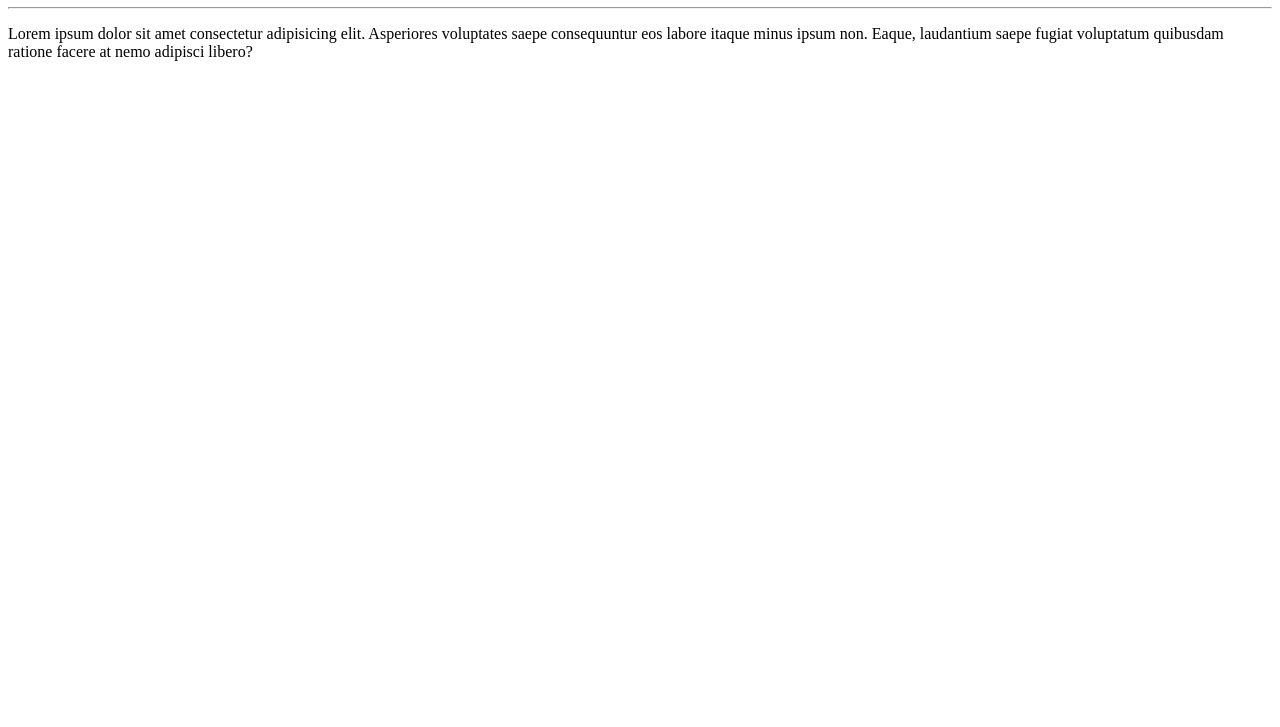
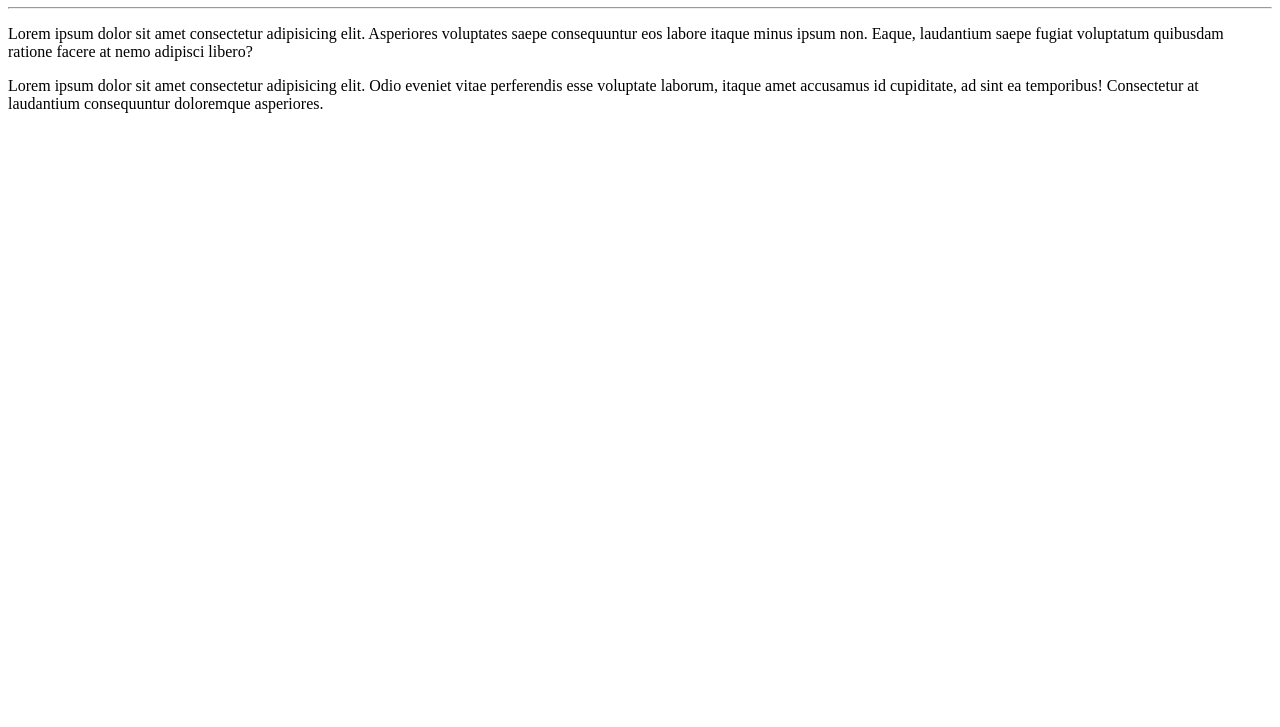
Before and after one commit to Marconi-Nascimento/inicio, a plain HTML site: page site exemplo/index.html in a window 1280 px wide. Shown: the part 73-800 px from the top of the page. Drawn offline with Linux system fonts and the light colour scheme.

Commit message:
adicionei um parágrafo

```diff
--- a/site exemplo/index.html
+++ b/site exemplo/index.html
@@ -9,5 +9,6 @@
     <h1>Olá, mundo!</h1>
     <hr>
     <p>Lorem ipsum dolor sit amet consectetur adipisicing elit. Asperiores voluptates saepe consequuntur eos labore itaque minus ipsum non. Eaque, laudantium saepe fugiat voluptatum quibusdam ratione facere at nemo adipisci libero?</p>
+    <p>Lorem ipsum dolor sit amet consectetur adipisicing elit. Odio eveniet vitae perferendis esse voluptate laborum, itaque amet accusamus id cupiditate, ad sint ea temporibus! Consectetur at laudantium consequuntur doloremque asperiores.</p>
 </body>
 </html>
```
